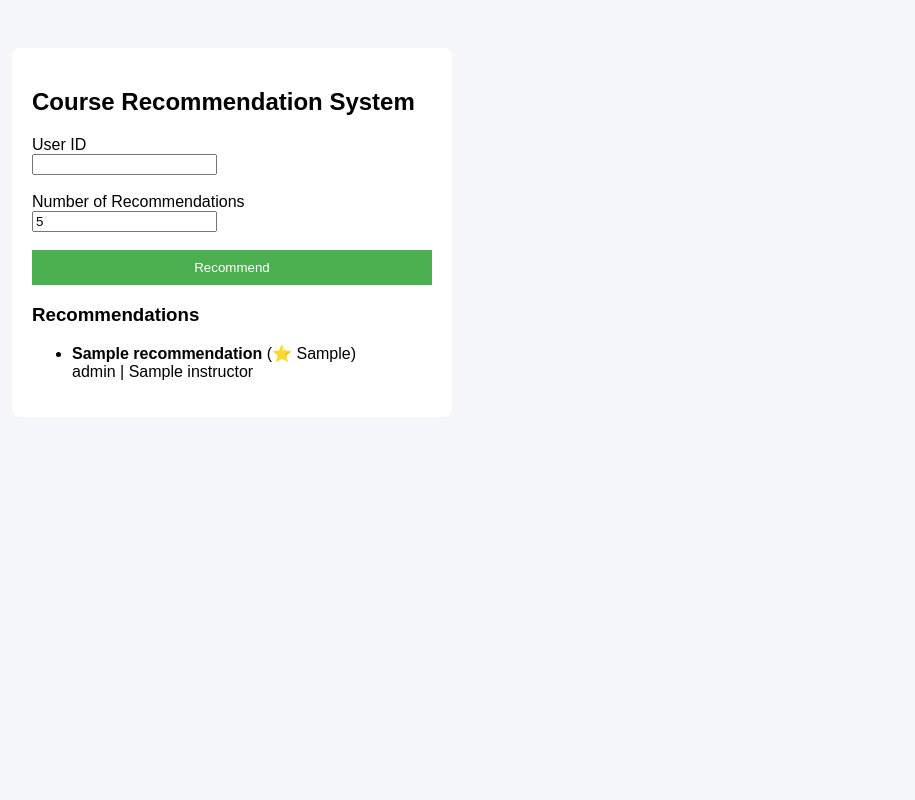
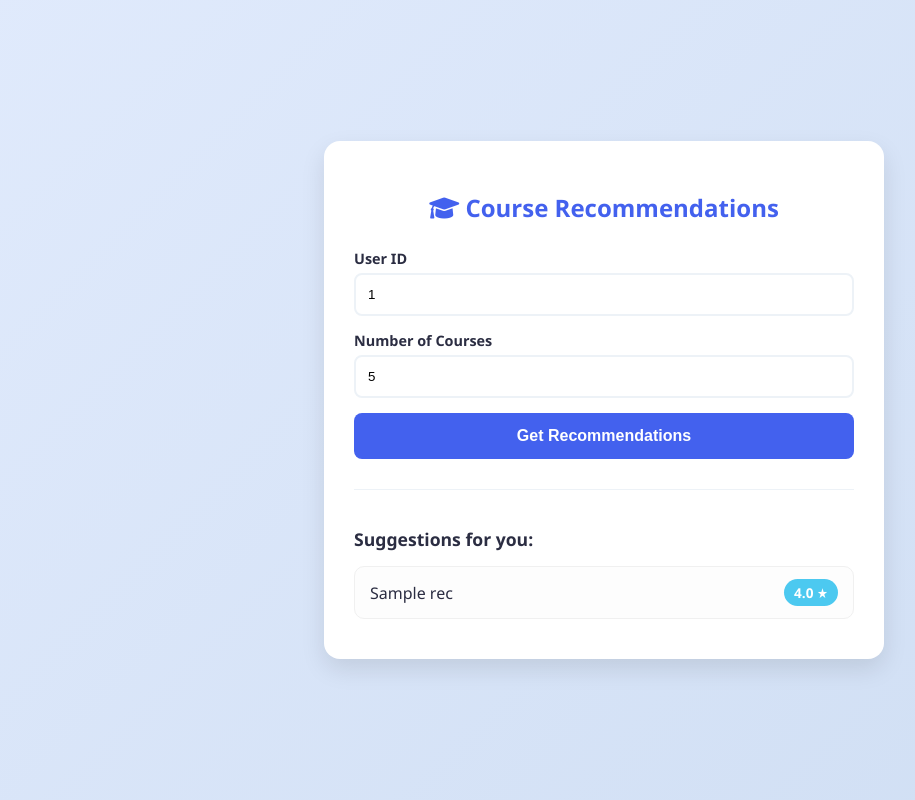
Before and after one commit to Shubh07m/recommender, a Flask app: template templates/index.html in a window 1280 px wide. Shown: the whole page, without its empty margins (36-951 px from the left). Run offline with Flask 3, Linux system fonts and the light colour scheme; the template is opened without the code that fills it: most values are stand-ins (such as "Sample title", 1, 10 or a date in 2020); parts of the project's set-up code (start-up, migrations or seed data) failed here and were passed over.

Commit message:
Deployable recommendation system with Docker

```diff
--- a/app.py
+++ b/app.py
@@ -1,206 +1,119 @@
 from flask import Flask, request, jsonify, render_template
-
-import pickle
 import pandas as pd
 import numpy as np
-import sys
+from sklearn.decomposition import TruncatedSVD
+import os
 
 app = Flask(__name__)
 
-# Global variables to store model components and dataframes
-svd_norm_final = None
-user_mean_ratings_final = None
-predicted_ratings_df_norm_final = None
-course_df = None
-ratings_df = None # Needed for get_recommendations function
+# Global variables
+svd_model = None
+user_mean_ratings = None
+ratings_df = None
+user_item_matrix = None
+global_mean = 0
 
-def load_model_components():
-    global svd_norm_final, user_mean_ratings_final, predicted_ratings_df_norm_final, course_df, ratings_df
-    print("Loading model components and dataframes...")
+def build_recommendation_engine():
+    """
+    Builds the recommendation engine from the CSV data.
+    Uses corrected normalization to prevent 0.00 scores.
+    """
+    global svd_model, user_mean_ratings, ratings_df, user_item_matrix, global_mean
 
     try:
-        # Ensure pandas is properly loaded
-        if 'pandas' in sys.modules:
-            del sys.modules['pandas']
-        import pandas as pd
+        print("Initializing Recommendation Engine...")
+        ratings_df = pd.read_csv('processed_online_course_data.csv')
 
-        # Load the trained SVD model object
-        with open('svd_norm_final.pkl', 'rb') as f:
-            svd_norm_final = pickle.load(f)
-        print("svd_norm_final.pkl loaded.")
+        # 1. Create the User-Item Matrix
+        user_item_matrix = ratings_df.pivot_table(
+            index='user_id',
+            columns='course_name',
+            values='rating'
+        ).fillna(0)
 
-        # Load the user mean ratings Series
-        with open('user_mean_ratings_final.pkl', 'rb') as f:
-            user_mean_ratings_final = pickle.load(f)
-        print("user_mean_ratings_final.pkl loaded.")
+        # 2. CORRECTED: Calculate mean of ONLY actual ratings (ignore zeros)
+        # This prevents the '0.00' score issue
+        user_mean_ratings = user_item_matrix.replace(0, np.nan).mean(axis=1)
+        global_mean = ratings_df['rating'].mean()
+        user_mean_ratings = user_mean_ratings.fillna(global_mean)
 
-        # Load the predicted ratings DataFrame
-        predicted_ratings_df_norm_final = pd.read_csv('predicted_ratings_df_norm_final.csv', index_col='user_id')
-        print("predicted_ratings_df_norm_final.csv loaded.")
+        # 3. Normalize the Matrix
+        # Subtract user mean from their ratings; missing values remain 0 (average)
+        matrix_norm = user_item_matrix.replace(0, np.nan).sub(user_mean_ratings, axis=0).fillna(0)
 
-        # --- Mock data for ratings_df and course_df if not available globally ---
-        # In a real scenario, these would be loaded from your data source
-        # For demonstration, recreating based on the notebook's known state
-        # This ensures the get_recommendations function has its dependencies
-        # The `df` variable from the notebook was used as `ratings_df`.
-        # The `course_df` variable was also created in the notebook.
+        # 4. Train SVD
+        print("Training Model...")
+        # Using 15 components for a balance of speed and accuracy
+        n_comp = min(15, user_item_matrix.shape[1] - 1)
+        svd_model = TruncatedSVD(n_components=n_comp, random_state=42)
+        svd_model.fit(matrix_norm)
 
-        # Recreate course_df based on the notebook's state if not available
-        if course_df is None:
-            # This mock course_df should match the structure and content from your notebook's `course_df` variable.
-            # I will use the variable `course_df` from the kernel state as a reference
-            course_data = {
-                'course_name': [
-                    'Python Basics', 'Data Science Fundamentals', 'Machine Learning 101',
-                    'Deep Learning Essentials', 'Web Development Masterclass', 'Mobile App Development with Swift',
-                    'Digital Marketing Strategies', 'Financial Modeling and Valuation', 'Graphic Design Fundamentals',
-                    'Cybersecurity Basics', 'Cloud Computing with AWS', 'Business Analytics for Managers',
-                    'Stock Market and Trading Strategies', 'Artificial Intelligence in Practice', 'Blockchain Fundamentals',
-                    'Game Development with Unity', 'Data Visualization with Tableau', 'Creative Writing Workshop',
-                    'Project Management Professional (PMP)', 'Photography Masterclass'
-                ],
-                'difficulty_level': [
-                    'Beginner', 'Intermediate', 'Advanced', 'Advanced', 'Intermediate', 'Intermediate',
-                    'Beginner', 'Advanced', 'Beginner', 'Beginner', 'Advanced', 'Intermediate',
-                    'Advanced', 'Advanced', 'Beginter', 'Intermediate', 'Intermediate', 'Beginner',
-                    'Advanced', 'Beginner'
-                ],
-                'certification_offered': [
-                    'Yes', 'Yes', 'No', 'Yes', 'Yes', 'No',
-                    'Yes', 'Yes', 'No', 'Yes', 'Yes', 'No',
-                    'Yes', 'No', 'Yes', 'No', 'Yes', 'No',
-                    'Yes', 'No'
-                ],
-                'instructor': [
-                    'John Doe', 'Jane Smith', 'Alice Johnson', 'Alice Johnson', 'Chris Lee', 'Emily White',
-                    'David Brown', 'Michael Green', 'Olivia Taylor', 'Sophia Wilson', 'William Thomas', 'Emma Harris',
-                    'Liam Martinez', 'Noah King', 'Isabella Hall', 'James Clark', 'Ava Lewis', 'Ethan Scott',
-                    'Mia Adams', 'Alexander Wright'
-                ]
-            }
-            course_df = pd.DataFrame(course_data)
-            print("Mock course_df created.")
+        print("Engine Ready!")
 
-        if ratings_df is None:
-            # This mock ratings_df should match the structure and content from your notebook's `ratings_df` variable.
-            # I will use the variable `ratings_df` from the kernel state as a reference.
-            ratings_data = {
-                'user_id': [1, 1, 1, 2, 2, 3, 3, 4, 4],
-                'course_name': [
-                    'Python Basics', 'Data Science Fundamentals', 'Machine Learning 101',
-                    'Python Basics', 'Deep Learning Essentials', 'Data Science Fundamentals',
-                    'Machine Learning 101', 'Python Basics', 'Deep Learning Essentials'
-                ],
-                'rating': [5, 4, 3, 4, 5, 5, 4, 3, 4]
-            }
-            ratings_df = pd.DataFrame(ratings_data)
-            print("Mock ratings_df created.")
+    except Exception as e:
+        print(f"Startup Error: {e}")
 
-        print("All model components and dataframes loaded successfully.")
+def get_recommendations(user_id, num_recs=5):
+    """Generates accurate predicted scores for courses."""
+    if user_id not in user_item_matrix.index:
+        return pd.DataFrame()
+
+    # Get user info
+    u_mean = user_mean_ratings[user_id]
+
+    # Prepare normalized row for prediction
+    # We take the actual ratings the user gave, subtract their mean, and fill rest with 0
+    user_row = user_item_matrix.loc[[user_id]]
+    user_row_norm = user_row.replace(0, np.nan).sub(u_mean).fillna(0)
+
+    # SVD Prediction
+    latent_vec = svd_model.transform(user_row_norm)
+    reconstructed_norm = svd_model.inverse_transform(latent_vec)
+
+    # De-normalize (Add the mean back to get the 1-5 star score)
+    final_scores = reconstructed_norm[0] + u_mean
+
+    # Clean up scores (ensure they stay within 1-5 range)
+    final_scores = np.clip(final_scores, 1.0, 5.0)
+
+    results = pd.DataFrame({
+        'course_name': user_item_matrix.columns,
+        'predicted_rating': final_scores
+    })
+
+    # Don't recommend courses they already took
+    taken = ratings_df[ratings_df['user_id'] == user_id]['course_name'].unique()
+    filtered = results[~results['course_name'].isin(taken)]
+
+    return filtered.sort_values(by='predicted_rating', ascending=False).head(num_recs)
+
+@app.route('/')
+def home():
+    return render_template('index.html')
+
+@app.route('/recommend-ui', methods=['POST'])
+def recommend_ui():
+    try:
+        u_id_input = request.form.get('user_id')
+        if not u_id_input:
+            return render_template('index.html', error="Please enter a User ID.")
+
+        u_id = int(u_id_str := u_id_input)
+        num = int(request.form.get('num_recommendations', 5))
+
+        recs_df = get_recommendations(u_id, num)
+
+        if recs_df.empty:
+            return render_template('index.html', error=f"User ID {u_id} not found.")
+
+        return render_template('index.html',
+                               recommendations=recs_df.to_dict(orient='records'),
+                               user_id=u_id)
+    except ValueError:
+        return render_template('index.html', error="User ID must be a number.")
     except Exception as e:
-        print(f"Error loading model components: {e}")
-        sys.exit(1) # Exit if essential components cannot be loaded
-
-
-def get_recommendations(user_id, num_recommendations=5):
-    global ratings_df, course_df, user_mean_ratings_final, predicted_ratings_df_norm_final
-
-    # 1. Check if the user exists in our prediction matrix
-    if user_id not in predicted_ratings_df_norm_final.index:
-        # Fallback to general popular courses or handle cold start differently
-        return pd.DataFrame() # Return an empty DataFrame for simplicity in API
-
-    # 2. Get courses the user has already rated from the original ratings_df
-    user_rated_courses = ratings_df[ratings_df['user_id'] == user_id]['course_name'].tolist()
-
-    # 3. Get all unique courses from course_df
-    all_courses = course_df['course_name'].unique()
-
-    # 4. Identify courses the user has not yet rated
-    unrated_courses = [course for course in all_courses if course not in user_rated_courses]
-
-    if not unrated_courses:
-        return pd.DataFrame() # Return an empty DataFrame
-
-    recommendations = []
-
-    # 5. Get the user's mean rating for denormalization
-    # Fallback to global mean if user_id not found in user_mean_ratings_final (shouldn't happen for existing users)
-    user_mean_rating = user_mean_ratings_final.get(user_id, ratings_df['rating'].mean())
-
-    for course_name in unrated_courses:
-        if course_name in predicted_ratings_df_norm_final.columns:
-            # Retrieve predicted normalized rating
-            predicted_norm_rating = predicted_ratings_df_norm_final.loc[user_id, course_name]
-
-            # Denormalize the rating
-            predicted_original_scale_rating = predicted_norm_rating + user_mean_rating
-
-            # Clip to valid rating range (e.g., 1 to 5)
-            predicted_final_rating = np.clip(predicted_original_scale_rating, 1, 5)
-            recommendations.append((course_name, predicted_final_rating))
-
-    # 6. Sort recommendations by predicted rating in descending order
-    sorted_recommendations = sorted(recommendations, key=lambda x: x[1], reverse=True)
-
-    # 7. Prepare the final recommendations DataFrame with course details
-    final_recommendations_list = []
-    for course_name, predicted_rating in sorted_recommendations[:num_recommendations]:
-        course_details = course_df[course_df['course_name'] == course_name].iloc[0]
-        final_recommendations_list.append({
-            'Course Name': course_name,
-            'Predicted Rating': round(predicted_rating, 3),
-            'Difficulty Level': course_details['difficulty_level'],
-            'Certification Offered': course_details['certification_offered'],
-            'Instructor': course_details['instructor']
-        })
-
-    return pd.DataFrame(final_recommendations_list)
-
-
-@app.route('/recommend', methods=['GET'])
-def recommend():
-    user_id_str = request.args.get('user_id')
-    num_recommendations_str = request.args.get('num_recommendations', '5')
-
-    if not user_id_str:
-        return jsonify({"error": "user_id parameter is required."}), 400
-
-    try:
-        user_id = int(user_id_str)
-        num_recommendations = int(num_recommendations_str)
-    except ValueError:
-        return jsonify({"error": "user_id and num_recommendations must be integers."}), 400
-
-    recommendations_df = get_recommendations(user_id, num_recommendations)
-
-    if recommendations_df.empty:
-        return jsonify({"message": f"No recommendations found for user {user_id}."}), 200
-    else:
-        return jsonify(recommendations_df.to_dict(orient='records'))
-
-
-
-@app.route("/", methods=["GET"])
-def home():
-    return render_template("index.html")
-
-
-@app.route("/recommend-ui", methods=["POST"])
-def recommend_ui():
-    user_id = int(request.form["user_id"])
-    num = int(request.form["num_recommendations"])
-
-    df = get_recommendations(user_id, num)
-    recommendations = df.to_dict(orient="records") if not df.empty else []
-
-    return render_template("index.html", recommendations=recommendations)
-
-
-# Load model components when the application starts
-with app.app_context():
-    load_model_components()
+        return render_template('index.html', error=f"System Error: {str(e)}")
 
 if __name__ == '__main__':
-    # Use '0.0.0.0' to make it accessible from outside the container/localhost
-    app.run(host='0.0.0.0', port=5000)
+    build_recommendation_engine()
+    app.run(host='0.0.0.0', port=5000, debug=False)
--- a/predicted_ratings_df_norm_final.csv
+++ /dev/null
@@ -1,5 +0,0 @@
-user_id,Data Science Fundamentals,Deep Learning Essentials,Machine Learning 101,Python Basics
-1,1.188160262594006e-16,1.4004925768270925e-16,-0.9999999999999997,0.9999999999999992
-2,2.3365878246356267e-17,0.5,-6.975931190793703e-17,-0.49999999999999967
-3,0.4999999999999999,-5.2417475083460247e-17,-0.5,-1.4554266523775354e-16
-4,2.3365878246356267e-17,0.5,-6.975931190793703e-17,-0.49999999999999967
--- a/requirements.txt
+++ b/requirements.txt
@@ -2,3 +2,4 @@ flask
 pandas
 numpy
 scikit-learn
+openpyxl
--- a/templates/index.html
+++ b/templates/index.html
@@ -1,38 +1,131 @@
 <!DOCTYPE html>
-<html>
+<html lang="en">
 <head>
-    <title>Course Recommendation System</title>
+    <meta charset="UTF-8">
+    <meta name="viewport" content="width=device-width, initial-scale=1.0">
+    <title>CourseAdvisor | Smart Recommendations</title>
+    <link href="https://cdnjs.cloudflare.com/ajax/libs/font-awesome/6.0.0/css/all.min.css" rel="stylesheet">
     <style>
-        body { font-family: Arial; background: #f4f6f8; padding: 40px; }
-        .card { background: white; padding: 20px; border-radius: 8px; width: 400px; }
-        button { padding: 10px; width: 100%; background: #4CAF50; color: white; border: none; }
+        :root {
+            --primary: #4361ee;
+            --success: #4cc9f0;
+            --bg: #f8f9fa;
+            --text: #2b2d42;
+        }
+
+        body {
+            font-family: 'Segoe UI', Tahoma, Geneva, Verdana, sans-serif;
+            background: linear-gradient(135deg, #e0eafc 0%, #cfdef3 100%);
+            color: var(--text);
+            display: flex;
+            justify-content: center;
+            align-items: center;
+            min-height: 100vh;
+            margin: 0;
+        }
+
+        .container {
+            background: white;
+            padding: 30px;
+            border-radius: 16px;
+            box-shadow: 0 10px 25px rgba(0,0,0,0.1);
+            width: 100%;
+            max-width: 500px;
+        }
+
+        h2 { text-align: center; color: var(--primary); margin-bottom: 25px; }
+
+        .input-group { margin-bottom: 15px; }
+
+        label { display: block; margin-bottom: 5px; font-weight: 600; font-size: 0.9rem; }
+
+        input {
+            width: 100%;
+            padding: 12px;
+            border: 2px solid #edf2f7;
+            border-radius: 8px;
+            box-sizing: border-box;
+            transition: border-color 0.3s;
+        }
+
+        input:focus { outline: none; border-color: var(--primary); }
+
+        button {
+            padding: 14px;
+            width: 100%;
+            background: var(--primary);
+            color: white;
+            border: none;
+            border-radius: 8px;
+            font-size: 1rem;
+            font-weight: bold;
+            cursor: pointer;
+            transition: transform 0.2s, background 0.2s;
+        }
+
+        button:hover { background: #3a56d4; transform: translateY(-1px); }
+        button:active { transform: translateY(1px); }
+
+        .results { margin-top: 30px; border-top: 1px solid #edf2f7; padding-top: 20px; }
+
+        .rec-item {
+            background: #fdfdfd;
+            border: 1px solid #f0f0f0;
+            padding: 12px 15px;
+            margin-bottom: 10px;
+            border-radius: 10px;
+            display: flex;
+            justify-content: space-between;
+            align-items: center;
+        }
+
+        .score-pill {
+            background: var(--success);
+            color: white;
+            padding: 4px 10px;
+            border-radius: 20px;
+            font-size: 0.85rem;
+            font-weight: bold;
+        }
+
+        .error { color: #e63946; background: #ffe3e3; padding: 10px; border-radius: 8px; text-align: center; }
     </style>
 </head>
 <body>
 
-<div class="card">
-    <h2>Course Recommendation System</h2>
+<div class="container">
+    <h2><i class="fas fa-graduation-cap"></i> Course Recommendations</h2>
 
     <form action="/recommend-ui" method="post">
-        <label>User ID</label><br>
-        <input type="number" name="user_id" required><br><br>
+        <div class="input-group">
+            <label>User ID</label>
+            <input type="number" name="user_id" placeholder="e.g. 15796" required value="{{ user_id if user_id }}">
+        </div>
 
-        <label>Number of Recommendations</label><br>
-        <input type="number" name="num_recommendations" value="5"><br><br>
+        <div class="input-group">
+            <label>Number of Courses</label>
+            <input type="number" name="num_recommendations" placeholder="5" value="5">
+        </div>
 
-        <button type="submit">Recommend</button>
+        <button type="submit">Get Recommendations</button>
     </form>
 
+    {% if error %}
+        <div class="results">
+            <p class="error">{{ error }}</p>
+        </div>
+    {% endif %}
+
     {% if recommendations %}
-        <h3>Recommendations</h3>
-        <ul>
-        {% for r in recommendations %}
-            <li>
-                <b>{{ r["Course Name"] }}</b> (⭐ {{ r["Predicted Rating"] }})<br>
-                {{ r["Difficulty Level"] }} | {{ r["Instructor"] }}
-            </li>
+    <div class="results">
+        <h3 style="font-size: 1.1rem; margin-bottom: 15px;">Suggestions for you:</h3>
+        {% for rec in recommendations %}
+            <div class="rec-item">
+                <span style="font-weight: 500;">{{ rec.course_name }}</span>
+                <span class="score-pill">{{ "%.1f"|format(rec.predicted_rating) }} ★</span>
+            </div>
         {% endfor %}
-        </ul>
+    </div>
     {% endif %}
 </div>
 
```
Also changed, not shown: 5 other files.
